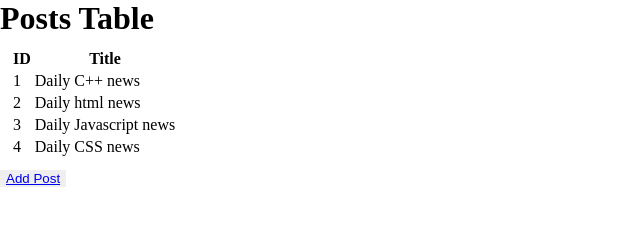
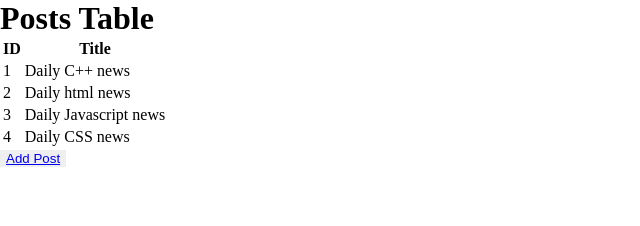
Before and after one commit to Sebin02/JSProject, a plain HTML site: page HandlingPosts/index.html in a window 1280 px wide. Shown: the whole page, without its empty margins (0-640 px from the left). Drawn offline with Linux system fonts and the light colour scheme.

Commit message:
fix:post handling

```diff
--- a/HandlingPosts/style.css
+++ b/HandlingPosts/style.css
@@ -3,8 +3,3 @@
     border: 0;
     margin: 0;
 }
-#posts-table{
-    border-radius: 5px;
-    border-color: red;
-    padding: 10px;
-}
```
